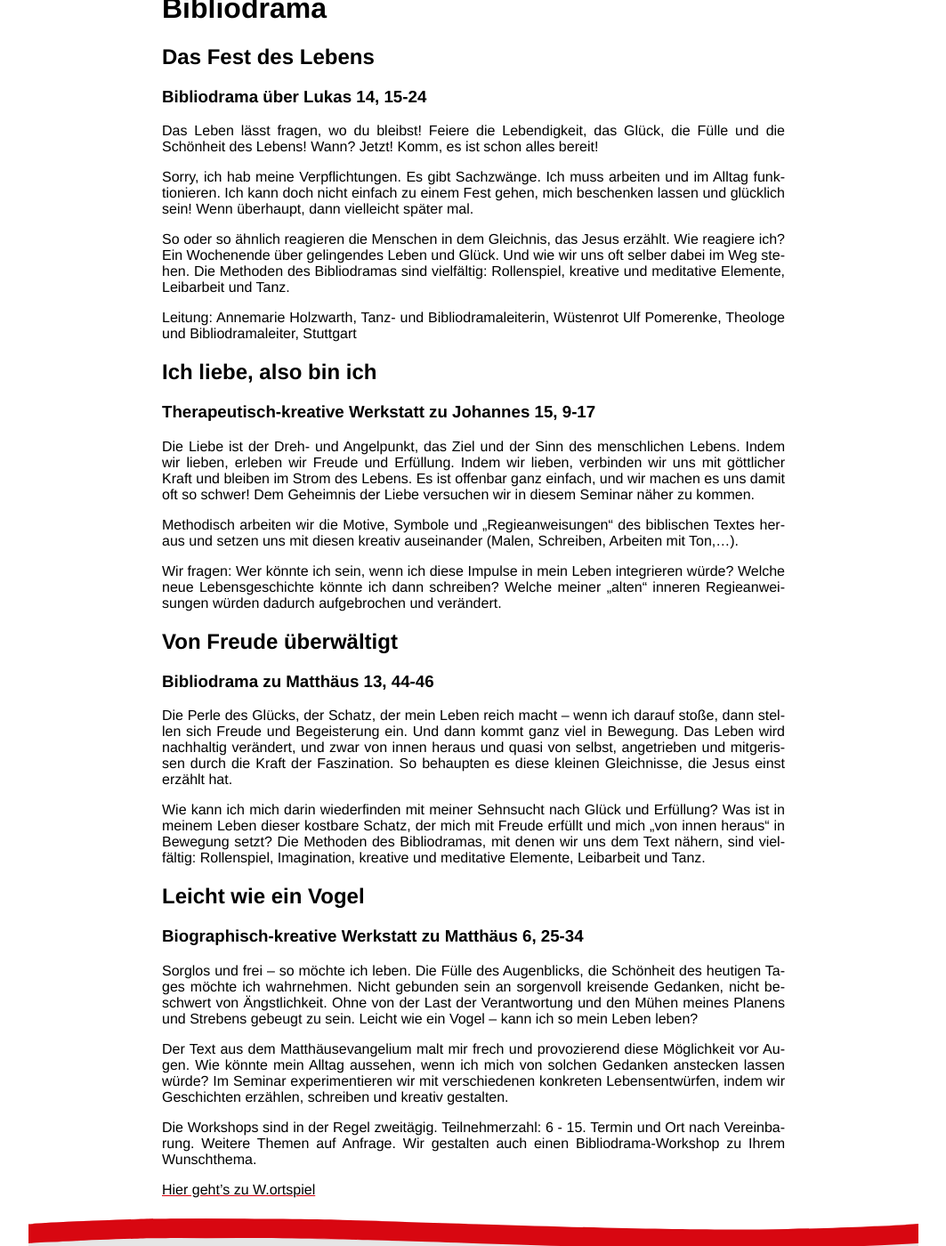
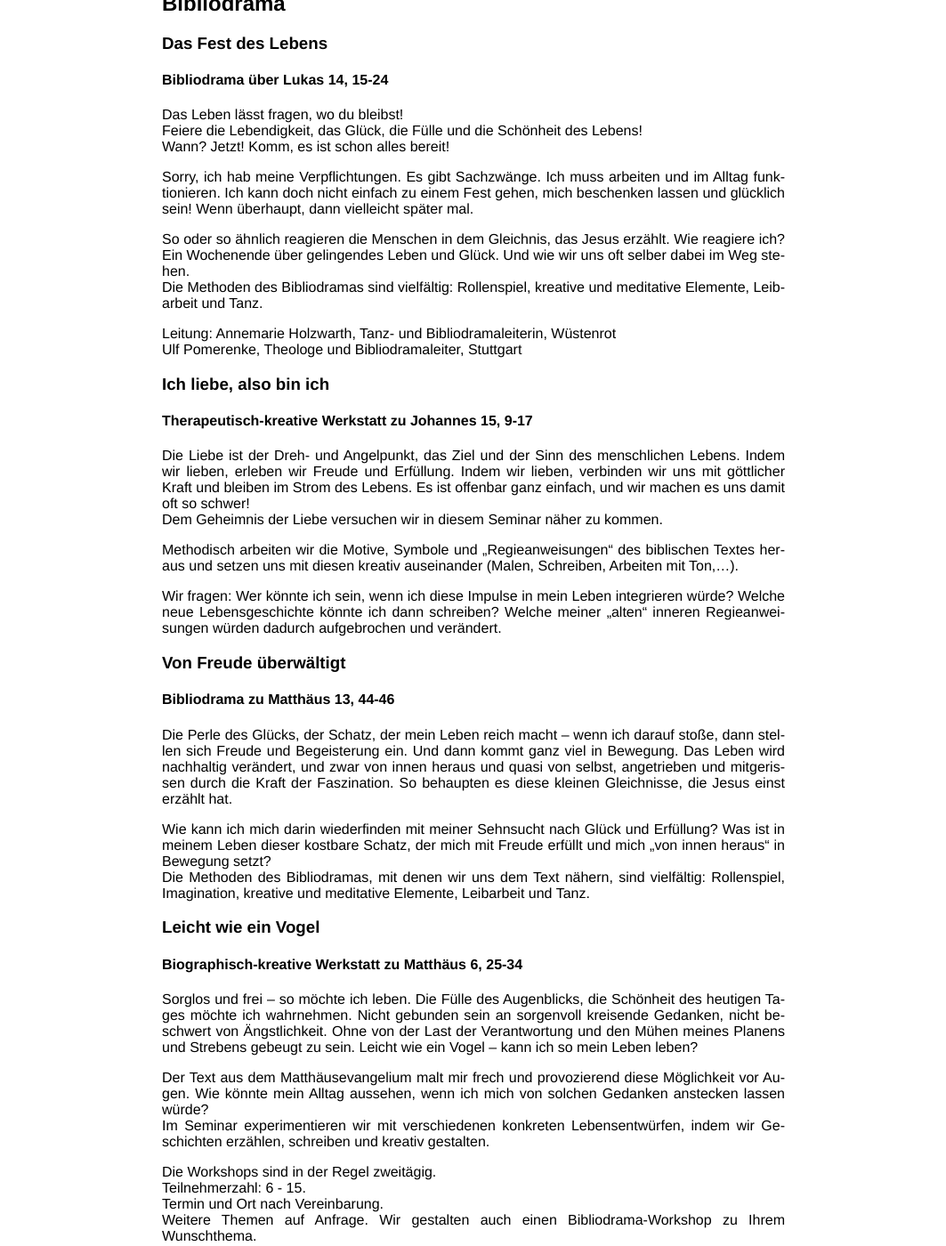
Before and after one commit to storywork/storywork.github.io, a Jekyll site: the page built from bibliodrama.md, in a window 1280 px wide and 1400 px high, scrolled down 349 px. Shown: the whole window at 89% size, without its empty margins (108-1171 px from the left). Built offline with Jekyll 4.4.1, drawn with Linux system fonts in a browser that asks for light colours; our own code applies the rules of GitHub Pages for plain Markdown files; some of the changed text lies outside the part shown.

Commit message:
more formatting

```diff
--- a/bibliodrama.md
+++ b/bibliodrama.md
@@ -1,26 +1,27 @@
 ---
 layout: page
 ---
-# Bibliodrama
-## Das Fest des Lebens
-### Bibliodrama über Lukas 14, 15-24
-Das Leben lässt fragen, wo du bleibst!
-Feiere die Lebendigkeit, das Glück, die Fülle und die Schönheit des Lebens!
+
+## Bibliodrama
+### Das Fest des Lebens
+#### Bibliodrama über Lukas 14, 15-24
+Das Leben lässt fragen, wo du bleibst!<br>
+Feiere die Lebendigkeit, das Glück, die Fülle und die Schönheit des Lebens!<br>
 Wann? Jetzt! Komm, es ist schon alles bereit!
 
 Sorry, ich hab meine Verpflichtungen. Es gibt Sachzwänge. Ich muss arbeiten und im Alltag funktionieren. Ich kann doch nicht einfach zu einem Fest gehen, mich beschenken lassen und glücklich sein!  Wenn überhaupt, dann vielleicht später mal.
 
-So oder so ähnlich reagieren die Menschen in dem Gleichnis, das Jesus erzählt. Wie reagiere ich? Ein Wochenende über gelingendes Leben und Glück. Und wie wir uns oft selber dabei im Weg stehen.
+So oder so ähnlich reagieren die Menschen in dem Gleichnis, das Jesus erzählt. Wie reagiere ich? Ein Wochenende über gelingendes Leben und Glück. Und wie wir uns oft selber dabei im Weg stehen.<br>
 Die Methoden des Bibliodramas sind vielfältig: Rollenspiel, kreative und meditative Elemente, Leibarbeit und Tanz.
 
-Leitung: Annemarie Holzwarth, Tanz- und Bibliodramaleiterin, Wüstenrot
+Leitung: Annemarie Holzwarth, Tanz- und Bibliodramaleiterin, Wüstenrot<br>
 Ulf Pomerenke, Theologe und Bibliodramaleiter, Stuttgart
 
 
-## Ich liebe, also bin ich
-### Therapeutisch-kreative Werkstatt zu Johannes 15, 9-17
+### Ich liebe, also bin ich
+#### Therapeutisch-kreative Werkstatt zu Johannes 15, 9-17
 
-Die Liebe ist der Dreh- und Angelpunkt, das Ziel und der Sinn des menschlichen Lebens. Indem wir lieben, erleben wir Freude und Erfüllung. Indem wir lieben, verbinden wir uns mit göttlicher Kraft und bleiben im Strom des Lebens. Es ist offenbar ganz einfach, und wir machen es uns damit oft so schwer!
+Die Liebe ist der Dreh- und Angelpunkt, das Ziel und der Sinn des menschlichen Lebens. Indem wir lieben, erleben wir Freude und Erfüllung. Indem wir lieben, verbinden wir uns mit göttlicher Kraft und bleiben im Strom des Lebens. Es ist offenbar ganz einfach, und wir machen es uns damit oft so schwer!<br>
 Dem Geheimnis der Liebe versuchen wir in diesem Seminar näher zu kommen.
 
 Methodisch arbeiten wir die Motive, Symbole und „Regieanweisungen“ des biblischen Textes heraus und setzen uns mit diesen kreativ auseinander (Malen, Schreiben, Arbeiten mit Ton,…).
@@ -28,27 +29,27 @@ Methodisch arbeiten wir die Motive, Symbole und „Regieanweisungen“ des bibli
 Wir fragen: Wer könnte ich sein, wenn ich diese Impulse in mein Leben integrieren würde? Welche neue Lebensgeschichte könnte ich dann schreiben? Welche meiner „alten“ inneren Regieanweisungen würden dadurch aufgebrochen und verändert.
 
 
-## Von Freude überwältigt
-### Bibliodrama zu Matthäus 13, 44-46
+### Von Freude überwältigt
+#### Bibliodrama zu Matthäus 13, 44-46
 
 Die Perle des Glücks, der Schatz, der mein Leben reich macht – wenn ich darauf stoße, dann stellen sich Freude und Begeisterung ein. Und dann kommt ganz viel in Bewegung. Das Leben wird nachhaltig verändert, und zwar von innen heraus und quasi von selbst, angetrieben und mitgerissen durch die Kraft der Faszination. So behaupten es diese kleinen Gleichnisse, die Jesus einst erzählt hat.
 
-Wie kann ich mich darin wiederfinden mit meiner Sehnsucht nach Glück und Erfüllung? Was ist in meinem Leben dieser kostbare Schatz, der mich mit Freude erfüllt und mich „von innen heraus“ in Bewegung setzt?
+Wie kann ich mich darin wiederfinden mit meiner Sehnsucht nach Glück und Erfüllung? Was ist in meinem Leben dieser kostbare Schatz, der mich mit Freude erfüllt und mich „von innen heraus“ in Bewegung setzt?<br>
 Die Methoden des Bibliodramas, mit denen wir uns dem Text nähern, sind vielfältig: Rollenspiel, Imagination, kreative und meditative Elemente, Leibarbeit und Tanz.
 
 
-## Leicht wie ein Vogel
-### Biographisch-kreative Werkstatt zu Matthäus 6, 25-34
+### Leicht wie ein Vogel
+#### Biographisch-kreative Werkstatt zu Matthäus 6, 25-34
 
 Sorglos und frei – so möchte ich leben. Die Fülle des Augenblicks, die Schönheit des heutigen Tages möchte ich wahrnehmen. Nicht gebunden sein an sorgenvoll kreisende Gedanken, nicht beschwert von Ängstlichkeit. Ohne von der Last der Verantwortung und den Mühen meines Planens und Strebens gebeugt zu sein. Leicht wie ein Vogel – kann ich so mein Leben leben?
 
-Der Text aus dem Matthäusevangelium malt mir frech und provozierend diese Möglichkeit vor Augen. Wie könnte mein Alltag aussehen, wenn ich mich von solchen Gedanken anstecken lassen würde?
+Der Text aus dem Matthäusevangelium malt mir frech und provozierend diese Möglichkeit vor Augen. Wie könnte mein Alltag aussehen, wenn ich mich von solchen Gedanken anstecken lassen würde?<br>
 Im Seminar experimentieren wir mit verschiedenen konkreten Lebensentwürfen, indem wir Geschichten erzählen, schreiben und kreativ gestalten.
 
 
-Die Workshops sind in der Regel zweitägig.
-Teilnehmerzahl: 6 - 15.
-Termin und Ort nach Vereinbarung.
+Die Workshops sind in der Regel zweitägig.<br>
+Teilnehmerzahl: 6 - 15.<br>
+Termin und Ort nach Vereinbarung.<br>
 Weitere Themen auf Anfrage. Wir gestalten auch einen Bibliodrama-Workshop zu Ihrem Wunschthema.
 
-<a href="http://www.wortspiel-bibliodrama.de/" alt="Wortspiel Bibliodrama" target="_blank">Hier geht's zu W.ortspiel</a>
+Siehe auch <a href="http://www.wortspiel-bibliodrama.de/" alt="Wortspiel Bibliodrama" target="_blank">W.ortspiel – Werkstatt für Bibliodrama e.V.</a>
```
Also changed, not shown: coaching-und-beratung.md (+1 -1 lines), index.md (+1 -1 lines), persoenliches.md (+2 -1 lines).
